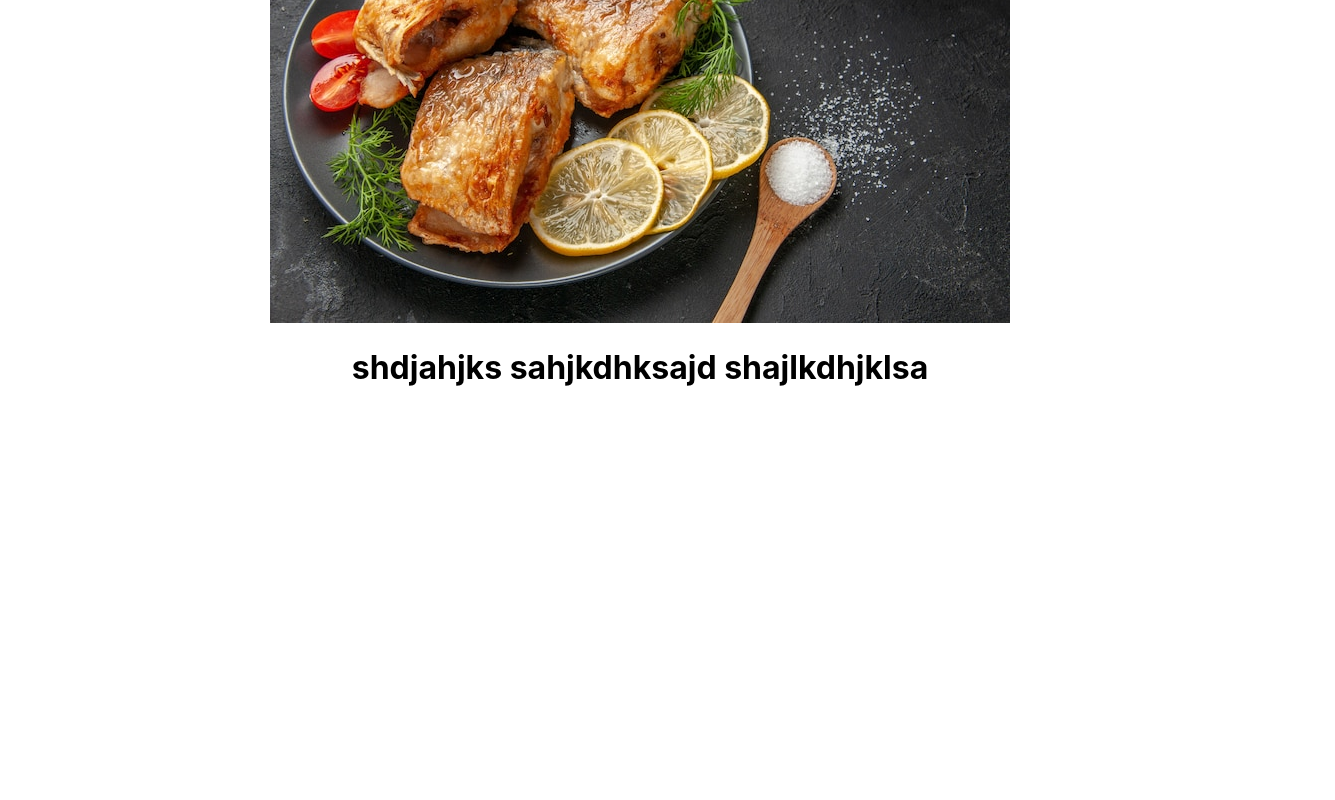
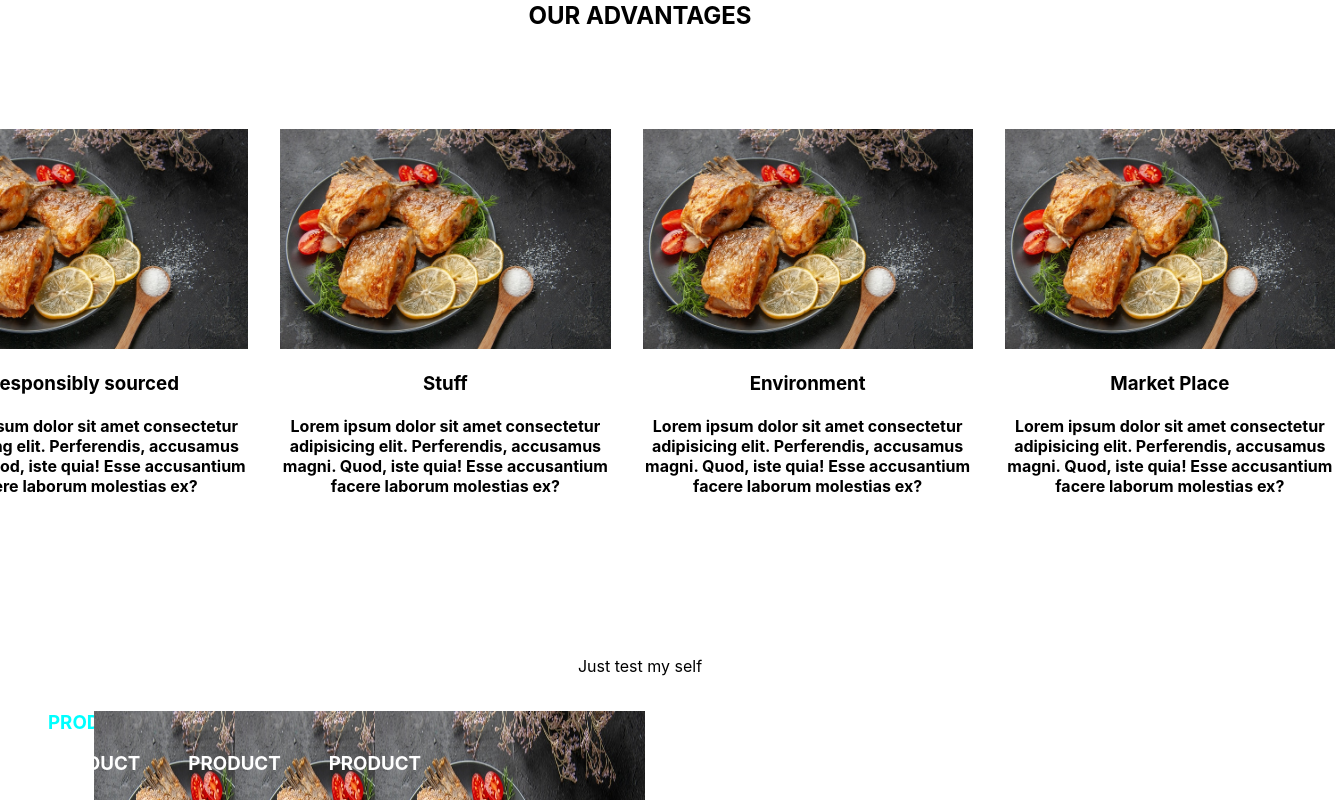
Before and after one commit to mohin556/bd-fish-corner, a React (Create React App) app: page / in a window 1280 px wide. Shown: the part 980-1780 px from the top of the page, 1335 px wide, since content can reach past the window. Before the commit the page ends 1389 px from the top, so only its background shows below. Built offline with nearby package versions, Linux system fonts and the light colour scheme.

Commit message:
edit fish photo

```diff
--- a/src/App.js
+++ b/src/App.js
@@ -2,12 +2,14 @@ import logo from './logo.svg';
 import './App.css';
 import FeaturedItem from './components/FeaturedItem/FeaturedItem';
 import Advantages from './components/Advantages/Advantages';
+import FishImage from './components/FishImage/FishImage';
 
 function App() {
   return (
     <div className="App">
        <FeaturedItem />
        <Advantages />
+       <FishImage />
     </div>
   );
 }
--- a/src/components/Advantages/Advantages.css
+++ b/src/components/Advantages/Advantages.css
@@ -0,0 +1,18 @@
+.advantages{
+    display: flex;
+    justify-content: center;
+    margin-left: 5px;
+
+
+}
+.advantage-heading{
+  border-top: 7px solid gray;
+  margin-top: 6rem;
+}
+.advantage{
+    height: 100vh;
+    justify-content: center;
+    padding: 5px;
+
+
+}
--- a/src/components/Advantages/Advantages.js
+++ b/src/components/Advantages/Advantages.js
@@ -3,16 +3,26 @@ import Advanture from '../Advanture/Advanture';
 import image from '../../Image/bottom-view-tasty-fish-fry-lemon-slices-cut-cherry-tomatoes-plate-dried-flower-branch-wooden-spoon-black-table_140725-112153.jpg';
 import './Advantages.css';
 const Advantages = () => {
-   const text ="shdjahjks sahjkdhksajd shajlkdhjklsa"
+
 
 
 
     return (
-        <div className='advantages' >
+        <div className='advantage' >
              {/* <div className="ad-image"></div>
              <div className="ad-text"></div> */}
+             <div className="advantage-heading">
+              <h4>about</h4>
+              <h2>OUR ADVANTAGES</h2>
 
-           <Advanture img={image} text ={text}  />
+             </div>
+
+            <div className="advantages">
+            <Advanture img={image} text ={"Responsibly sourced"} description={"Lorem ipsum dolor sit amet consectetur adipisicing elit. Perferendis, accusamus magni. Quod, iste quia! Esse accusantium facere laborum molestias ex?"}  />
+           <Advanture img={image} text ={"Stuff"} description={"Lorem ipsum dolor sit amet consectetur adipisicing elit. Perferendis, accusamus magni. Quod, iste quia! Esse accusantium facere laborum molestias ex?"}  />
+           <Advanture img={image} text ={"Environment"} description={"Lorem ipsum dolor sit amet consectetur adipisicing elit. Perferendis, accusamus magni. Quod, iste quia! Esse accusantium facere laborum molestias ex?"}  />
+           <Advanture img={image} text ={"Market Place"} description={"Lorem ipsum dolor sit amet consectetur adipisicing elit. Perferendis, accusamus magni. Quod, iste quia! Esse accusantium facere laborum molestias ex?"}  />
+            </div>
 
 
         </div>
--- a/src/components/Advanture/Advanture.css
+++ b/src/components/Advanture/Advanture.css
@@ -0,0 +1,9 @@
+.advantage-image{
+    height: 220px;
+
+}
+.advanture{
+    margin-right: 2rem;
+    justify-content: center;
+    margin-top: 5rem;
+}
--- a/src/components/Advanture/Advanture.js
+++ b/src/components/Advanture/Advanture.js
@@ -1,10 +1,11 @@
 import React from 'react';
 import './Advanture.css';
-const Advanture = ({img,text}) => {
+const Advanture = ({img,text,description}) => {
     return (
-        <div>
-            <img src={img} alt="" />
-            <h1> {text} </h1>
+        <div className='advanture' >
+            <img className='advantage-image'  src={img} alt="" />
+            <h3> {text} </h3>
+            <h4>{description}</h4>
         </div>
     );
 };
--- /dev/null
+++ b/src/components/FishImage/FishImage.css
@@ -0,0 +1,3 @@
+.fish-img{
+    display: flex;
+}
--- /dev/null
+++ b/src/components/FishImage/FishImage.js
@@ -0,0 +1,36 @@
+import React from 'react';
+import fish1 from '../../Image/bottom-view-tasty-fish-fry-lemon-slices-cut-cherry-tomatoes-plate-dried-flower-branch-wooden-spoon-black-table_140725-112153.jpg';
+import FishPhoto from '../FishPhoto/FishPhoto';
+import './FishImage.css'
+const FishImage = () => {
+    const fishImg =[
+        {
+            img : fish1,
+            name : "PRODUCT"
+        },
+        {
+            img : fish1,
+            name : "PRODUCT"
+        },
+        {
+            img : fish1,
+            name : "PRODUCT"
+        }
+    ]
+
+
+    return (
+        <div  >
+            <p>Just test my self</p>
+              <div className='fish-img'>
+              {
+                   fishImg.map(fish =>
+                    <FishPhoto img={fish.img} name = {fish.name} />
+                    )
+               }
+              </div>
+        </div>
+    );
+};
+
+export default FishImage;
--- /dev/null
+++ b/src/components/FishPhoto/FishPhoto.css
@@ -0,0 +1,22 @@
+.f-image{
+    height: 380px;
+    width: 270px;
+
+    position: absolute;
+
+}
+.f-name{
+    color: white;
+
+   position: relative;
+}
+
+.tryy{
+
+   color: aqua;
+
+}
+
+.fish-photo{
+    margin-left: 3rem;
+}
--- /dev/null
+++ b/src/components/FishPhoto/FishPhoto.js
@@ -0,0 +1,18 @@
+import React from 'react';
+import './FishPhoto.css'
+const FishPhoto = ({img,name}) => {
+    console.log(name)
+    return (
+        <div className='fish-photo'>
+           <div className='f-imgDuv' >
+               <img className="f-image" src={img} alt="" />
+               <h3 className='tryy' >{name}</h3>
+           </div>
+           <div className="f-name">
+               <h3>{name}</h3>
+           </div>
+        </div>
+    );
+};
+
+export default FishPhoto;
```
